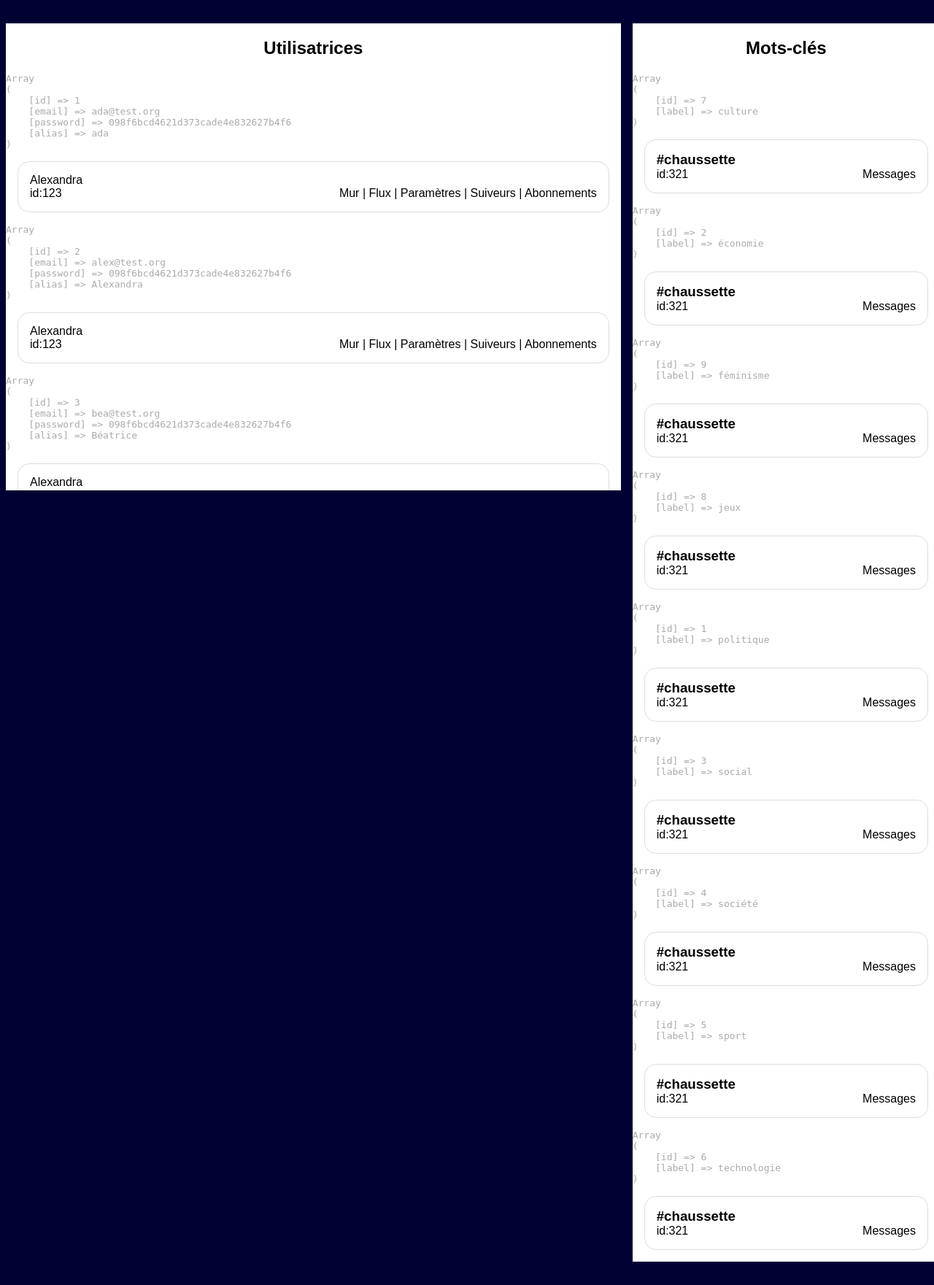
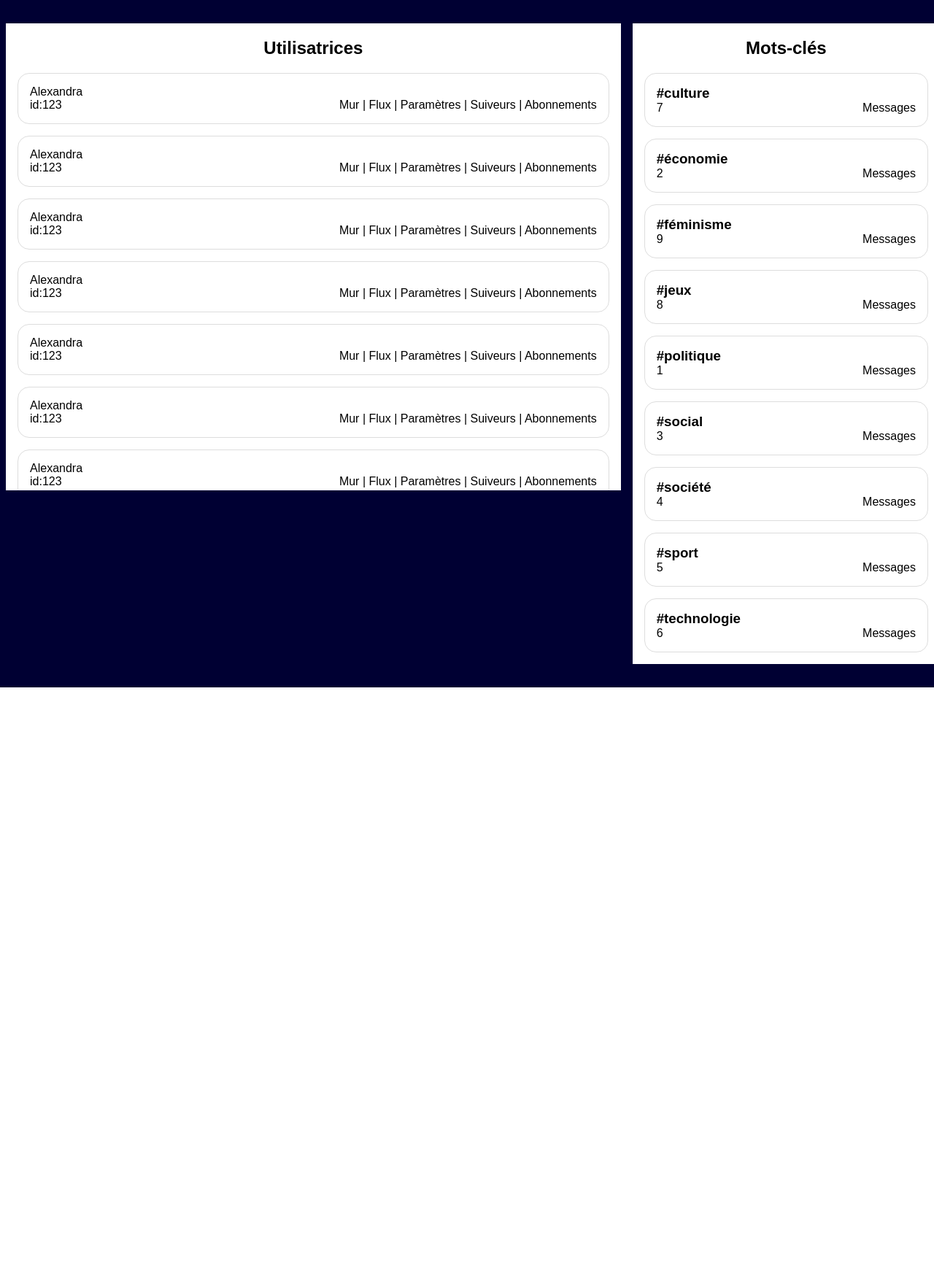
Before and after one commit to ArayaMegh/Reseau-Social-PHP---Projet-Collectif, a PHP site: page /admin.php in a window 1280 px wide. Shown: the part 90-1851 px from the top of the page at 73% size. After the commit the page ends 1032 px from the top, so only its background shows below. Run offline with PHP 8.4, Linux system fonts and the light colour scheme; data comes from the database, SQL or seed files in the repository.

Commit message:
petite save elsa

```diff
--- a/Niveau 1/admin.php
+++ b/Niveau 1/admin.php
@@ -1,5 +1,4 @@
-<?php include("header.php"); ?>
-<?php
+<?php include("header.php");
         /**
          * Etape 1: Ouvrir une connexion avec la base de donnée.
          */
@@ -44,13 +43,12 @@
                  */
                 while ($tag = $lesInformations->fetch_assoc())
                 {
-                    echo "<pre>" . print_r($tag, 1) . "</pre>";
                     ?>
                     <article>
-                        <h3>#chaussette</h3>
-                        <p>id:321</p>
+                        <h3><?php echo "#".$tag['label'] ?></h3>
+                        <p><?php echo $tag['id'] ?></p>
                         <nav>
-                            <a href="tags.php?tag_id=321">Messages</a>
+                            <a href="tags.php?<?php echo $tag['id'] ?>tag_id=321">Messages</a>
                         </nav>
                     </article>
                 <?php } ?>
@@ -77,7 +75,7 @@
                  */
                 while ($tag = $lesInformations->fetch_assoc())
                 {
-                    echo "<pre>" . print_r($tag, 1) . "</pre>";
+                    //echo "<pre>" . print_r($tag, 1) . "</pre>";
                     ?>
                     <article>
                         <h3>Alexandra</h3>
```
